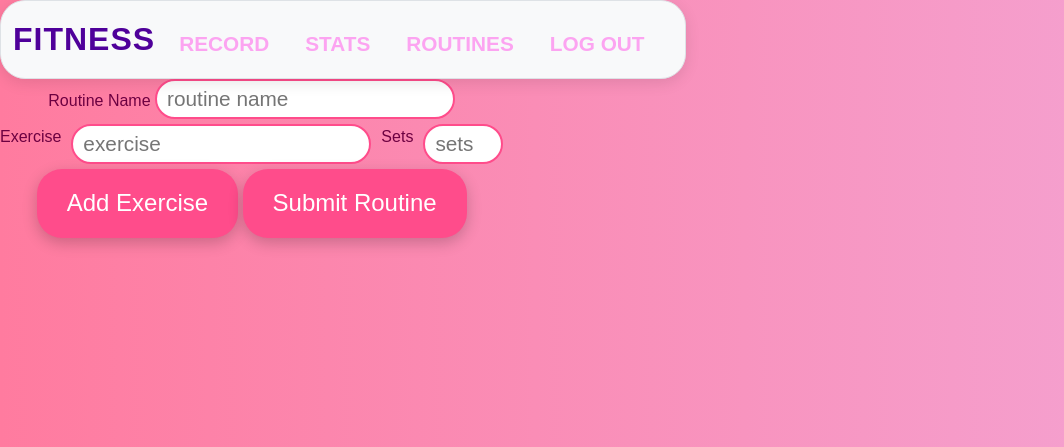
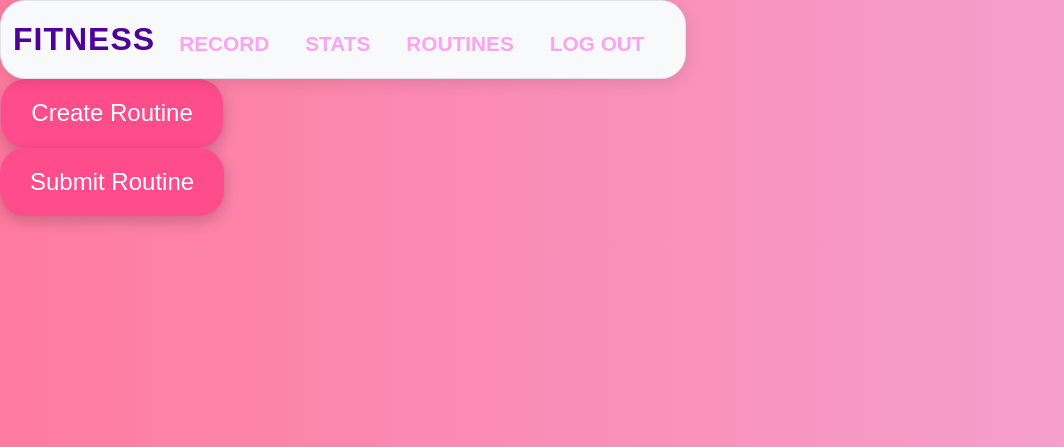
Before and after one commit to KatherineKarpova/flask_fitness, a Flask app: page /routines in a window 1280 px wide. Shown: the top 447 px of the page, without its empty margins (0-1064 px from the left). Run offline with Flask 3, Linux system fonts and the light colour scheme; a user stored in the database is signed in; parts of the project's set-up code (start-up, migrations or seed data) failed here and were passed over.

Commit message:
create routine button and form

```diff
--- a/app.py
+++ b/app.py
@@ -43,7 +43,7 @@ class Exercise(db.Model):
 
 class Routine(db.Model):
     __tablename__= "routines"
-    id = db.column(db.Integer, primary_key = True)
+    id = db.Column(db.Integer, primary_key=True)
     name = db.Column(db.String(100), nullable=False)
     user_id = db.Column(db.Integer, nullable=False)
 
--- a/fitness.sql
+++ b/fitness.sql
@@ -45,7 +45,7 @@ CREATE TABLE logs(
 CREATE TABLE routines(
     id INTEGER PRIMARY KEY AUTOINCREMENT,
     user_id INTEGER,
-    name VARCHAR(20) NOT NULL,
+    name TEXT NOT NULL,
     FOREIGN KEY (user_id) REFERENCES user(id)
 );
 
--- a/static/project.js
+++ b/static/project.js
@@ -167,17 +167,17 @@ function addExercise(newExerciseDiv) {
 }
 
 
-function addInputField(companion, placeholder, newDiv, cssClass) {
-    const companionInput = document.createElement("input");
+function addInput(companion, placeholder, newDiv, cssClass) {
+    const input = document.createElement("input");
 
     // Set attributes for the input
-    companionInput.setAttribute("type", "text");
-    companionInput.setAttribute("name", `${companion}s[]`);  // Using template literals to create dynamic name
-    companionInput.setAttribute("placeholder", `${placeholder}`);
+    input.setAttribute("type", "text");
+    input.setAttribute("name", `${companion}s[]`);  // Using template literals to create dynamic name
+    input.setAttribute("placeholder", `${placeholder}`);
 
     // Add the passed cssClass to the input to adjust width
-    companionInput.classList.add(cssClass);
+    input.classList.add(cssClass);
 
     // Append the new input field to the div
-    newDiv.appendChild(companionInput);
+    newDiv.appendChild(input);
 }
--- a/templates/index.html
+++ b/templates/index.html
@@ -51,8 +51,8 @@
         elements.yearElement.addEventListener("change", function() {
             updateDays(elements);  // Update the days when the year changes
         });
+        document.addEventListener("DOMContentLoaded", get_routines);
     };
-    document.addEventListener("DOMContentLoaded", get_routines);
 
     document.getElementById("add-exercise").addEventListener("click", function() {
     const exerciseContainer = document.getElementById("add-exercise-container");
@@ -63,8 +63,8 @@
         // Call addExercise to populate the datalist and input
         addExercise(newExerciseDiv).then(() => {
             // After the datalist is populated, add weight and reps input fields
-            addInputField("weight", "lbs", newExerciseDiv, "short-input");
-            addInputField("reps", "reps", newExerciseDiv, "short-input");
+            addCompanionInput("weight", "lbs", newExerciseDiv, "short-input");
+            addCompanionInput("reps", "reps", newExerciseDiv, "short-input");
 
             // Append the new exercise div to the container
             exerciseContainer.appendChild(newExerciseDiv);
--- a/templates/routines.html
+++ b/templates/routines.html
@@ -6,45 +6,53 @@
 
 {% block main %}
 <form action='/' method='post'>
-    <label for="routine-name">Routine Name</label>
-    <input type='text' id='routine-name' name='routine-name' placeholder='routine name' class="exercise-input" required>
-    <div id="exercise-container">
-        <div class="exercise-entry">
-            <label for="exercise">Exercise</label>
-            <input list="exercise-list" name="exercise" id="exercise-input" class="exercise-input" placeholder="exercise">
-            <datalist id="exercise-list">
-                {% for exercise in exercises_list %}
-                    <option value="{{ exercise }}"></option>
-                {% endfor %}
-            </datalist>
-            <label for="sets">Sets</label>
-            <input name="sets" type="text" id="sets" placeholder="sets" class="short-input">
-        </div>
-    </div>
+    <button type="button" id="create-routine">Create Routine</button>
+    <div id="create-routine-container"></div>
     <!-- Dynamic fields for exercises and sets -->
     <div id="add-exercise-container">
         <!-- Initial exercise and set fields will be displayed here -->
     </div>
-    <!-- Button to add more exercises if superset is selected -->
-    <button type="button" id="add-exercise">Add Exercise</button>
-
     <!-- Submit button -->
     <button type="submit">Submit Routine</button>
 </form>
 
 <script>
-    document.getElementById("add-exercise").addEventListener("click", function() {
+document.getElementById("create-routine").addEventListener("click", function() {
+    const routineContainer = document.getElementById("create-routine-container");
+
+    if (routineContainer) {
+        // Create a new div for the routine entry
+        const routineDiv = document.createElement("div");
+
+        // Add input for the routine name to the routineDiv
+        routineDiv.innerHTML = `<label for="routine-name">Routine Name</label>`
+        addInput("routine", "routine name", routineDiv, "exercise-input");
+
+        // Create the "Add Exercise" button
+        const addExerciseButton = document.createElement("button");
+        addExerciseButton.textContent = "Add Exercise";  // Set button text
+        addExerciseButton.id = "add-exercise";  // Optionally, give it an ID for styling
+        addExerciseButton.type = "button";  // Prevent form submission on click
+
+        // Append the Add Exercise button to the routineDiv
+        routineDiv.appendChild(addExerciseButton);
+
+        // Append the new routineDiv to the container
+        routineContainer.appendChild(routineDiv);
+
+        // Attach the event listener for "Add Exercise" after it's added to the DOM
+        addExerciseButton.addEventListener("click", function() {
             const exerciseContainer = document.getElementById("add-exercise-container");
+
             if (exerciseContainer) {
                 // Create a new div for the exercise entry
                 const newExerciseDiv = document.createElement("div");
                 newExerciseDiv.classList.add("exercise-entry");
 
-        // Call addExercise to populate the datalist and input
+                // Add exercise inputs (e.g., exercise name, sets)
                 addExercise(newExerciseDiv).then(() => {
-            // After the datalist is populated, add weight and reps input fields
-            addInputField("sets", "sets", newExerciseDiv, "short-input");
-
+                    // After populating the exercise datalist, add input for sets
+                    addInput("sets", "sets", newExerciseDiv, "short-input");
                     // Append the new exercise div to the container
                     exerciseContainer.appendChild(newExerciseDiv);
                 }).catch(error => {
@@ -52,6 +60,9 @@
                 });
             }
         });
+    }
+});
+
 </script>
 
 {% endblock %}
```
Also changed, not shown: fitness.db, 1 other file. Lines whose indentation alone changed are shown as unchanged.
